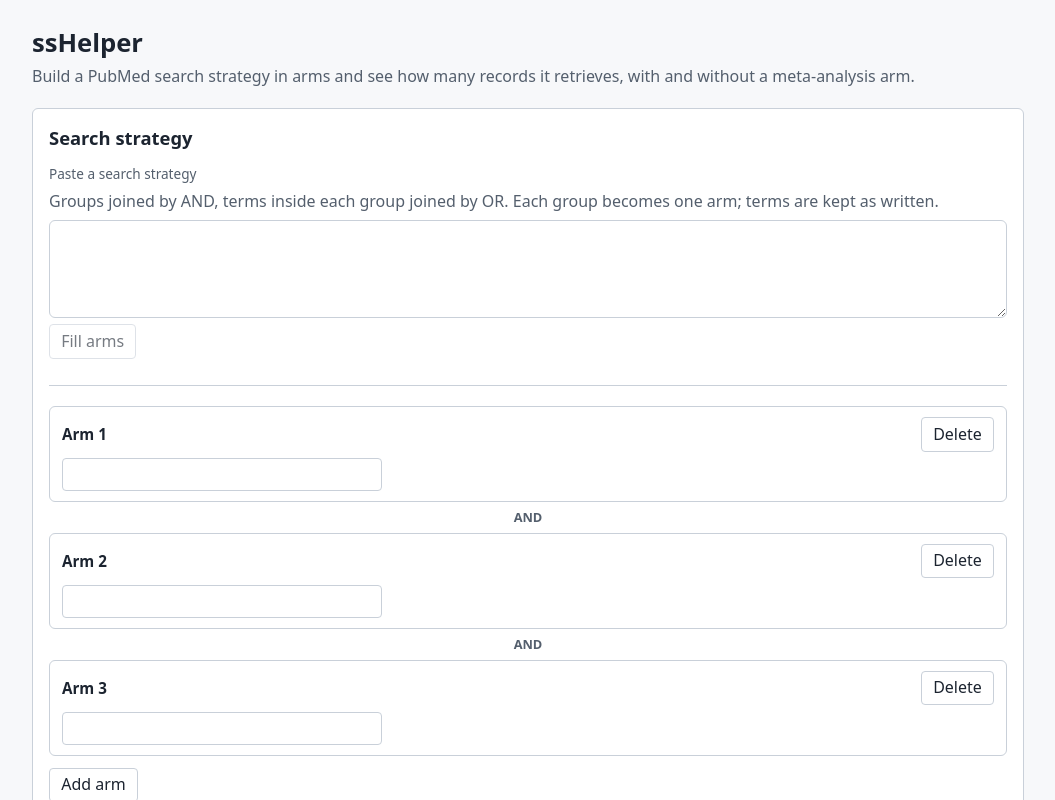
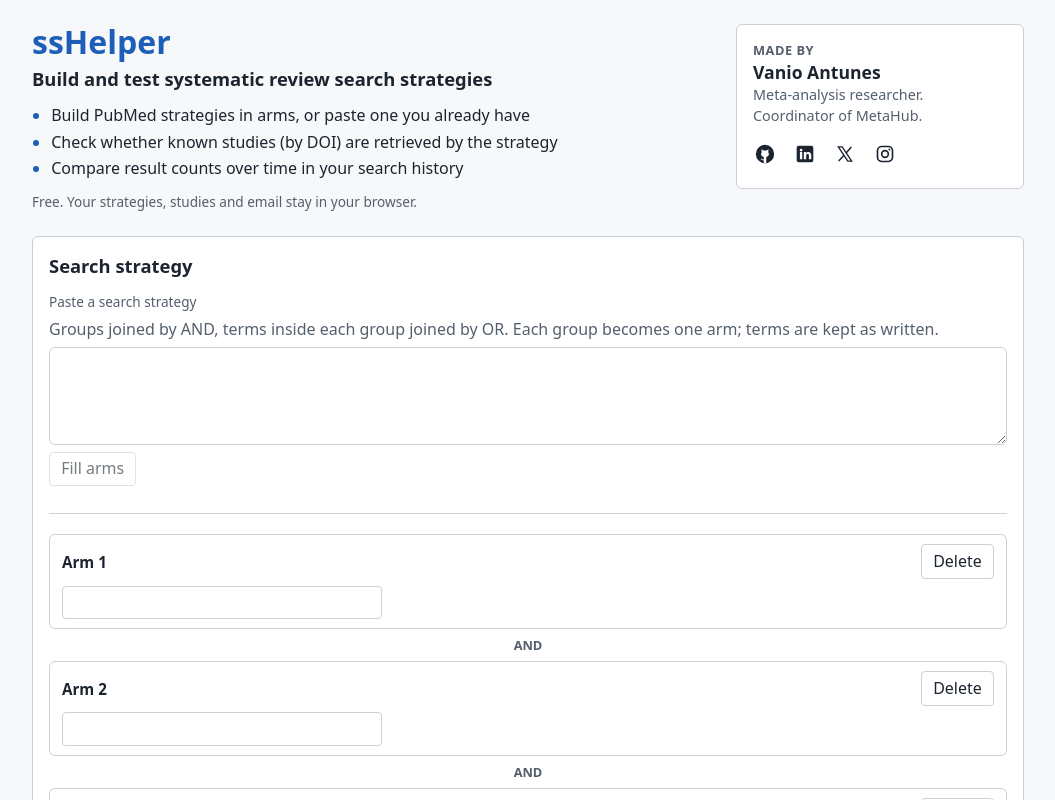
Before and after one commit to vanioljantunes/ssHelper, a React (Vite) app: page / in a window 1280 px wide. Shown: the top 800 px of the page, without its empty margins (112-1167 px from the left). Built offline with nearby package versions, Linux system fonts and the light colour scheme.

Commit message:
feat: landing hero with author card and social links (FR-026)

```diff
--- a/src/i18n/en.ts
+++ b/src/i18n/en.ts
@@ -1,7 +1,20 @@
 export const en = {
   appTitle: 'ssHelper',
-  appPurpose:
-    'Build a PubMed search strategy in arms and see how many records it retrieves, with and without a meta-analysis arm.',
+  heroSubtitle: 'Build and test systematic review search strategies',
+  heroPointsLabel: 'What ssHelper does',
+  heroPoint1: 'Build PubMed strategies in arms, or paste one you already have',
+  heroPoint2: 'Check whether known studies (by DOI) are retrieved by the strategy',
+  heroPoint3: 'Compare result counts over time in your search history',
+  heroPrivacy: 'Free. Your strategies, studies and email stay in your browser.',
+  authorCaption: 'Made by',
+  authorName: 'Vanio Antunes',
+  authorBio: 'Meta-analysis researcher. Coordinator of MetaHub.',
+  authorLinksLabel: 'Profiles',
+  authorLinkHidden: '{name} on {network} (opens in a new tab)',
+  networkGithub: 'GitHub',
+  networkLinkedin: 'LinkedIn',
+  networkX: 'X',
+  networkInstagram: 'Instagram',
 
   armsHeading: 'Search strategy',
   armLabel: 'Arm {n}',
--- a/src/ui/App.tsx
+++ b/src/ui/App.tsx
@@ -42,6 +42,7 @@
 } from '../storage/localStore';
 import type { DraftStore, HistoryStore, SaveResult, SettingsStore } from '../storage/types';
 import { ArmsEditor } from './ArmsEditor';
+import { Hero } from './Hero';
 import { HistoryTable } from './HistoryTable';
 import { ImportStrategy } from './ImportStrategy';
 import { CONTACT_EMAIL_HINT_ID, formatCount, SearchPanel, type LastSearch } from './SearchPanel';
@@ -239,10 +240,7 @@
 
   return (
     <div className="app">
-      <header className="app-header">
-        <h1>{en.appTitle}</h1>
-        <p className="purpose">{en.appPurpose}</p>
-      </header>
+      <Hero />
       <main>
         <section className="panel" aria-labelledby="arms-heading">
           <h2 id="arms-heading">{en.armsHeading}</h2>
--- /dev/null
+++ b/src/ui/Hero.tsx
@@ -0,0 +1,106 @@
+import type { ReactNode } from 'react';
+import { en, t } from '../i18n/en';
+
+interface AuthorLink {
+  network: string;
+  href: string;
+  icon: ReactNode;
+}
+
+// Hand-drawn 24x24 marks (no icon library: React stays the only runtime dependency).
+const githubIcon = (
+  <path
+    fillRule="evenodd"
+    d="M12 1a11 11 0 1 1 0 22a11 11 0 1 1 0-22zM8.1 10L7.7 6.4L10.2 7.9C11.4 7.6 12.6 7.6 13.8 7.9L16.3 6.4L15.9 10C16.7 11 16.9 12.2 16.5 13.3C16 14.6 14.8 15.3 13.5 15.5V22.85H10.5V19.6C9 19.8 7.8 19.2 6.9 17.8L7.6 17.4C8.3 18.4 9.2 18.8 10.5 18.6V15.5C9.2 15.3 8 14.6 7.5 13.3C7.1 12.2 7.3 11 8.1 10z"
+  />
+);
+
+const linkedinIcon = (
+  <path
+    fillRule="evenodd"
+    d="M4.5 2h15A2.5 2.5 0 0 1 22 4.5v15a2.5 2.5 0 0 1-2.5 2.5h-15A2.5 2.5 0 0 1 2 19.5v-15A2.5 2.5 0 0 1 4.5 2zM8.9 7.3a1.6 1.6 0 1 0-3.2 0a1.6 1.6 0 1 0 3.2 0zM5.9 9.6v8.8h2.8V9.6zM10.6 9.6v8.8h2.8v-4.5c0-1.3.8-2 1.8-2s1.5.7 1.5 1.9v4.6h2.8v-5c0-2.4-1.2-3.9-3.3-3.9c-1.3 0-2.3.6-2.8 1.4V9.6z"
+  />
+);
+
+const xIcon = (
+  <>
+    <path d="M4 3.5h4.6l11.4 17h-4.6z" fill="none" stroke="currentColor" strokeWidth="1.6" />
+    <path
+      d="M19.6 3.5l-6.3 7.2M10.7 13.4l-6.3 7.1"
+      fill="none"
+      stroke="currentColor"
+      strokeWidth="1.8"
+    />
+  </>
+);
+
+const instagramIcon = (
+  <>
+    <rect
+      x="3"
+      y="3"
+      width="18"
+      height="18"
+      rx="5"
+      fill="none"
+      stroke="currentColor"
+      strokeWidth="2"
+    />
+    <circle cx="12" cy="12" r="4" fill="none" stroke="currentColor" strokeWidth="2" />
+    <circle cx="17.3" cy="6.7" r="1.2" />
+  </>
+);
+
+const AUTHOR_LINKS: AuthorLink[] = [
+  { network: en.networkGithub, href: 'https://github.com/vanioljantunes', icon: githubIcon },
+  {
+    network: en.networkLinkedin,
+    href: 'https://www.linkedin.com/in/vanio-antunes/',
+    icon: linkedinIcon,
+  },
+  { network: en.networkX, href: 'https://x.com/VanioAntunes', icon: xIcon },
+  {
+    network: en.networkInstagram,
+    href: 'https://www.instagram.com/vanio.antunes/',
+    icon: instagramIcon,
+  },
+];
+
+/** Landing block: what ssHelper does, and who made it (FR-026). */
+export function Hero() {
+  return (
+    <div className="hero">
+      <header className="hero-intro">
+        <h1>{en.appTitle}</h1>
+        <p className="hero-subtitle">{en.heroSubtitle}</p>
+        <ul className="hero-points" aria-label={en.heroPointsLabel}>
+          <li>{en.heroPoint1}</li>
+          <li>{en.heroPoint2}</li>
+          <li>{en.heroPoint3}</li>
+        </ul>
+        <p className="hero-privacy">{en.heroPrivacy}</p>
+      </header>
+      <aside className="author-card" aria-labelledby="author-caption">
+        <p className="author-caption" id="author-caption">
+          {en.authorCaption}
+        </p>
+        <p className="author-name">{en.authorName}</p>
+        <p className="author-bio">{en.authorBio}</p>
+        <ul className="author-links" aria-label={en.authorLinksLabel}>
+          {AUTHOR_LINKS.map(({ network, href, icon }) => (
+            <li key={href}>
+              <a href={href} target="_blank" rel="noopener noreferrer" title={network}>
+                <svg aria-hidden="true" focusable="false" viewBox="0 0 24 24" fill="currentColor">
+                  {icon}
+                </svg>
+                <span className="visually-hidden">
+                  {t(en.authorLinkHidden, { name: en.authorName, network })}
+                </span>
+              </a>
+            </li>
+          ))}
+        </ul>
+      </aside>
+    </div>
+  );
+}
--- a/src/ui/app.css
+++ b/src/ui/app.css
@@ -52,9 +52,116 @@
   font-size: 1.15rem;
 }
 
-.purpose {
-  margin: 0 0 1.25rem;
+/* Hero (FR-026) */
+.hero {
+  display: grid;
+  grid-template-columns: minmax(0, 1fr) 18rem;
+  gap: 1.5rem;
+  align-items: start;
+  margin-bottom: 1.5rem;
+}
+
+.hero-intro h1 {
+  margin: 0;
+  font-size: 2rem;
+  line-height: 1.15;
+  color: var(--accent);
+}
+
+.hero-subtitle {
+  margin: 0.3rem 0 0.75rem;
+  font-size: 1.15rem;
+  font-weight: 600;
+}
+
+.hero-points {
+  margin: 0 0 0.75rem;
+  padding-left: 1.2rem;
+}
+
+.hero-points li + li {
+  margin-top: 0.2rem;
+}
+
+.hero-points li::marker {
+  color: var(--accent);
+}
+
+.hero-privacy {
+  margin: 0;
+  font-size: 0.85rem;
   color: var(--muted);
+}
+
+.author-card {
+  background: var(--surface);
+  border: 1px solid var(--border);
+  border-radius: 6px;
+  padding: 1rem;
+}
+
+.author-card p {
+  margin: 0;
+}
+
+.author-caption {
+  font-size: 0.8rem;
+  font-weight: 600;
+  text-transform: uppercase;
+  letter-spacing: 0.04em;
+  color: var(--muted);
+}
+
+.author-name {
+  margin-top: 0.15rem;
+  font-size: 1.1rem;
+  font-weight: 600;
+}
+
+.author-bio {
+  margin-top: 0.2rem;
+  font-size: 0.9rem;
+  color: var(--muted);
+}
+
+.author-links {
+  list-style: none;
+  display: flex;
+  gap: 0.25rem;
+  margin: 0.6rem 0 0 -0.4rem;
+  padding: 0;
+}
+
+.author-links a {
+  display: inline-flex;
+  align-items: center;
+  justify-content: center;
+  width: 2.25rem;
+  height: 2.25rem;
+  border-radius: 6px;
+  color: var(--text);
+}
+
+.author-links a:hover {
+  color: var(--accent);
+  background: var(--term-bg);
+}
+
+.author-links a:focus-visible {
+  outline: 3px solid var(--focus);
+  outline-offset: 2px;
+}
+
+.author-links svg {
+  width: 20px;
+  height: 20px;
+}
+
+@media (max-width: 720px) {
+  .hero {
+    grid-template-columns: minmax(0, 1fr);
+    gap: 1rem;
+  }
 }
 
 .panel {
```
Also changed, not shown: specs/001-pubmed-arm-search/contracts/ui.md (+2 -1 lines), specs/001-pubmed-arm-search/spec.md (+13 -0 lines), specs/001-pubmed-arm-search/tasks.md (+9 -0 lines), 2 other files (tests, documents, lock files or other folders).
